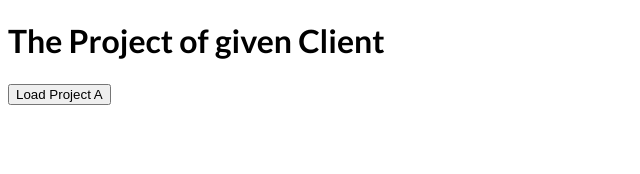
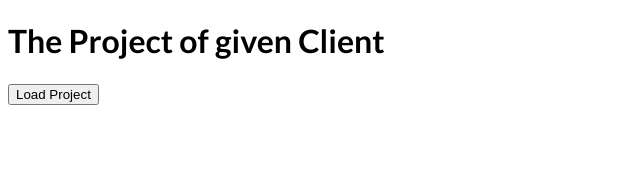
Before and after one commit to erenonal/next.js-react-course-implementations, a Next.js app: page /clients/1 in a window 1280 px wide. Shown: the top 174 px of the page, without its empty margins (0-640 px from the left). Built offline with nearby package versions, Linux system fonts and the light colour scheme.

Commit message:
little updates for better router

```diff
--- a/pages/clients/[id]/index.js
+++ b/pages/clients/[id]/index.js
@@ -2,21 +2,21 @@ import { useRouter } from "next/router";
 
 function ClientProjectPage(params) {
   const router = useRouter();
+  const { id } = router.query;
   function loadProjectHandler() {
     // first method that we can use
     // router.push("/clients/eren/projecta");
 
-
     // second method that we can use too
     router.push({
-      parhname: "clients/eren/[projectid]",
-      query: { id: "eren", clientprojectid: "projecta" },
+      pathname: "/clients/[id]/[clientprojectid]",
+      query: { id: [id], clientprojectid: `proje1` },
     });
   }
   return (
     <div>
       <h1>The Project of given Client</h1>
-      <button onClick={loadProjectHandler}> Load Project A </button>
+      <button onClick={loadProjectHandler}> Load Project </button>
     </div>
   );
 }
--- a/pages/clients/index.js
+++ b/pages/clients/index.js
@@ -42,7 +42,7 @@ function ClientsPage() {
       <ul>
         {clients.map((client) => (
           <li key={client.id}>
-            <Link href={{ pathname: "clients/[id]", query: { id: client.id } }}>
+            <Link href={{ pathname: "/clients/[id]", query: { id: client.id } }}>
               {client.name}
             </Link>
           </li>
```
Also changed, not shown: pages/portfolio/abidik.js (added, +9 -0 lines).
